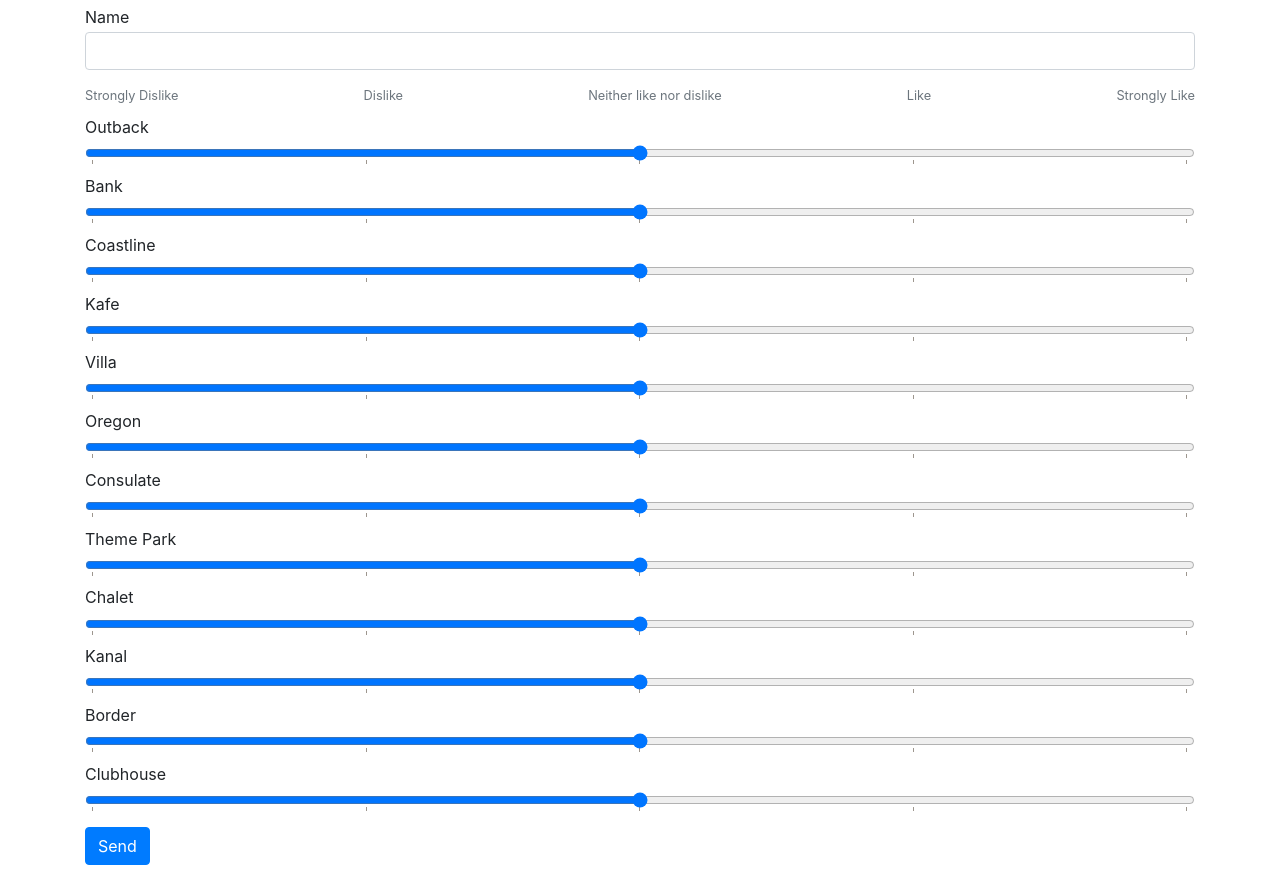
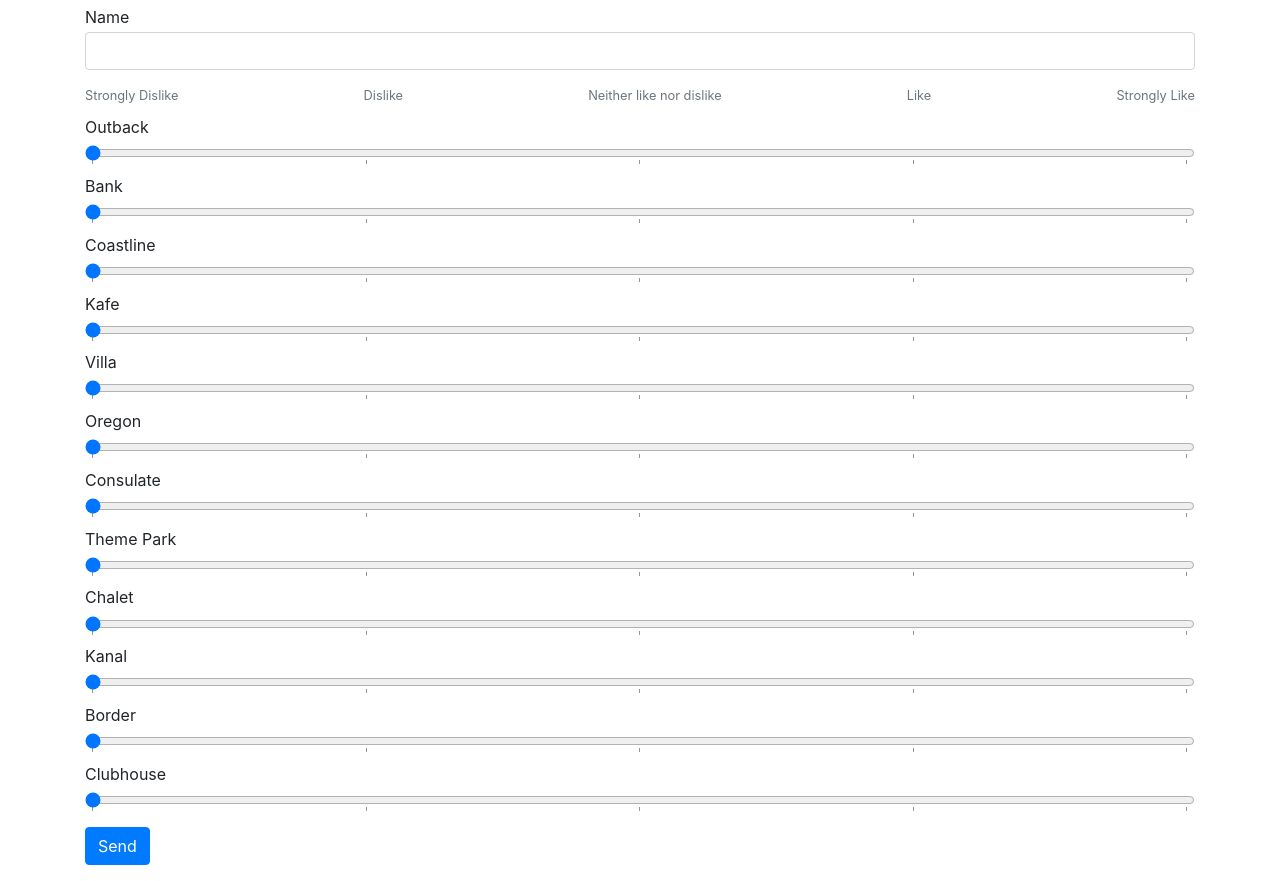
Before and after one commit to iskar/siege-survey, a plain HTML site: page index.html in a window 1280 px wide. Shown: the part 118-999 px from the top of the page. Drawn offline with nearby package versions, Linux system fonts and the light colour scheme.

Commit message:
Update index.html

```diff
--- a/index.html
+++ b/index.html
@@ -68,51 +68,51 @@ $( document ).ready(function() {
     <small class="form-text text-muted labels"><span>Strongly Dislike</span><span>Dislike</span><span>Neither like nor dislike</span><span>Like</span><span>Strongly Like</span></small>
     <div class="mapOption">
         <label for="formBank">Bank</label>
-        <input type="range" min="-100" max="100" class="form-control-range" id="formBank" name="bank" list="ticks">
+        <input type="range" value="-100" min="-100" max="100" class="form-control-range" id="formBank" name="bank" list="ticks">
     </div>
     <div class="mapOption">
         <label for="formBorder">Border</label>
-        <input type="range" min="-100" max="100" class="form-control-range" id="formBorder" name="border" list="ticks">
+        <input type="range" value="-100" min="-100" max="100" class="form-control-range" id="formBorder" name="border" list="ticks">
     </div>
     <div class="mapOption">
         <label for="formChalet">Chalet</label>
-        <input type="range" min="-100" max="100" class="form-control-range" id="formChalet" name="chalet" list="ticks">
+        <input type="range" value="-100" min="-100" max="100" class="form-control-range" id="formChalet" name="chalet" list="ticks">
     </div>
     <div class="mapOption">
         <label for="formClubhouse">Clubhouse</label>
-        <input type="range" min="-100" max="100" class="form-control-range" id="formClubhouse" name="clubhouse" list="ticks">
+        <input type="range" value="-100" min="-100" max="100" class="form-control-range" id="formClubhouse" name="clubhouse" list="ticks">
     </div>
     <div class="mapOption">
         <label for="formCoastline">Coastline</label>
-        <input type="range" min="-100" max="100" class="form-control-range" id="formCoastline" name="coastline" list="ticks">
+        <input type="range" value="-100" min="-100" max="100" class="form-control-range" id="formCoastline" name="coastline" list="ticks">
     </div>
     <div class="mapOption">
         <label for="formConsulate">Consulate</label>
-        <input type="range" min="-100" max="100" class="form-control-range" id="formConsulate" name="consulate" list="ticks">
+        <input type="range" value="-100" min="-100" max="100" class="form-control-range" id="formConsulate" name="consulate" list="ticks">
     </div>
     <div class="mapOption">
         <label for="formKafe">Kafe</label>
-        <input type="range" min="-100" max="100" class="form-control-range" id="formKafe" name="kafe" list="ticks">
+        <input type="range" value="-100" min="-100" max="100" class="form-control-range" id="formKafe" name="kafe" list="ticks">
     </div>
     <div class="mapOption">
         <label for="formKanal">Kanal</label>
-        <input type="range" min="-100" max="100" class="form-control-range" id="formKanal" name="kanal" list="ticks">
+        <input type="range" value="-100" min="-100" max="100" class="form-control-range" id="formKanal" name="kanal" list="ticks">
     </div>
     <div class="mapOption">
         <label for="formOregon">Oregon</label>
-        <input type="range" min="-100" max="100" class="form-control-range" id="formOregon" name="oregon" list="ticks">
+        <input type="range" value="-100" min="-100" max="100" class="form-control-range" id="formOregon" name="oregon" list="ticks">
     </div>
     <div class="mapOption">
         <label for="formOutback">Outback</label>
-        <input type="range" min="-100" max="100" class="form-control-range" id="formOutback" name="outback" list="ticks">
+        <input type="range" value="-100" min="-100" max="100" class="form-control-range" id="formOutback" name="outback" list="ticks">
     </div>
     <div class="mapOption">
         <label for="formVilla">Villa</label>
-        <input type="range" min="-100" max="100" class="form-control-range" id="formVilla" name="villa" list="ticks">
+        <input type="range" value="-100" min="-100" max="100" class="form-control-range" id="formVilla" name="villa" list="ticks">
     </div>
     <div class="mapOption">
         <label for="formThemePark">Theme Park</label>
-        <input type="range" min="-100" max="100" class="form-control-range" id="formThemePark" name="themepark" list="ticks">
+        <input type="range" value="-100" min="-100" max="100" class="form-control-range" id="formThemePark" name="themepark" list="ticks">
     </div>
 
   </div>
```
